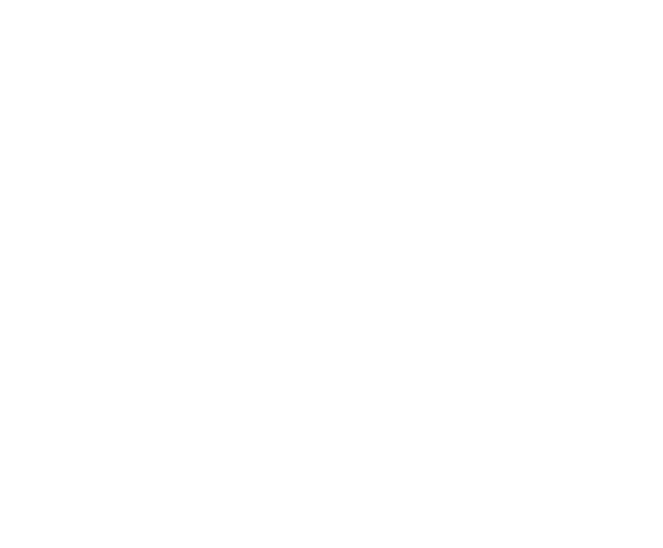
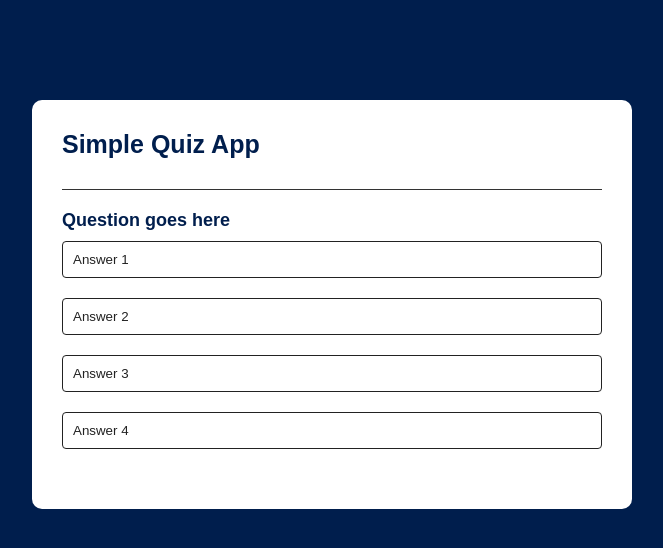
Before and after one commit to mrndolo/quiz-app-js, a plain HTML site: page index.html in a window 1280 px wide. Shown: the whole page, without its empty margins (308-971 px from the left). Drawn offline with Linux system fonts and the light colour scheme.

Commit message:
Coded and Styled UI Elements

```diff
--- a/index.html
+++ b/index.html
@@ -7,7 +7,19 @@
     <link rel="stylesheet" href="style.css">
 </head>
 <body>
-
+    <div class="app">
+        <h1>Simple Quiz App</h1>
+        <div class="quiz">
+            <h2 id="question">Question goes here</h2>
+            <div id="answer-buttons">
+                <button class="btn">Answer 1</button>
+                <button class="btn">Answer 2</button>
+                <button class="btn">Answer 3</button>
+                <button class="btn">Answer 4</button>
+            </div>
+            <button id="next-btn">Next</button>
+        </div>
+    </div>
     <script src="./script.js"></script>
 </body>
 </html>
--- a/style.css
+++ b/style.css
@@ -0,0 +1,61 @@
+*{
+    margin: 0;
+    padding: 0;
+    font-family: Arial, Helvetica, sans-serif;
+    box-sizing: border-box;
+}
+body{
+    background: #001e4d;
+}
+.app{
+    background: #fff;
+    width: 90%;
+    max-width: 600px;
+    margin: 100px auto 0;
+    border-radius: 10px;
+    padding: 30px;
+}
+.app h1{
+    font-size: 25px;
+    color: #001e4d;
+    font-weight: 600;
+    border-bottom: 1px solid #333;
+    padding-bottom: 30px;
+}
+.quiz{
+    padding: 20px 0;
+}
+.quiz h2{
+    font-size: 18px;
+    color: #001e4d;
+    font-weight: 600;
+}
+.btn{
+    background: #fff;
+    color: #222;
+    font-weight: 500;
+    width: 100%;
+    border: 1px solid #222;
+    padding: 10px;
+    margin: 10px 0;
+    text-align: left;
+    border-radius: 4px;
+    cursor: pointer;
+    transition: all 0.3s;
+}
+.btn:hover{
+    background: #222;
+    color: #fff;
+}
+#next-btn{
+    background: #001e4d;
+    color: #fff;
+    font-weight: 500;
+    width: 150px;
+    border: 0;
+    padding: 10px;
+    margin: 20px auto 0;
+    border-radius: 4px;
+    cursor: pointer;
+    display: none;
+}
```
